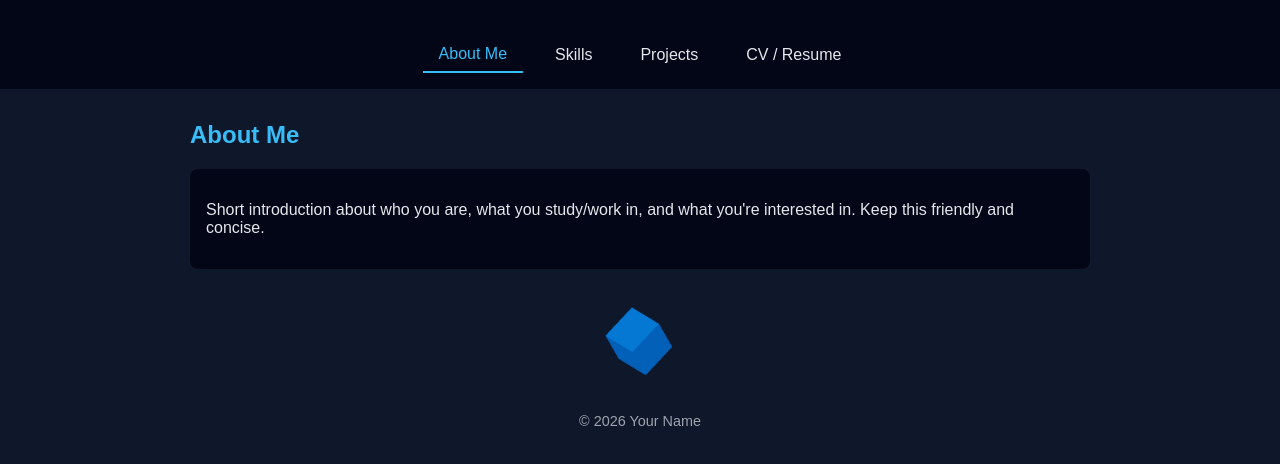
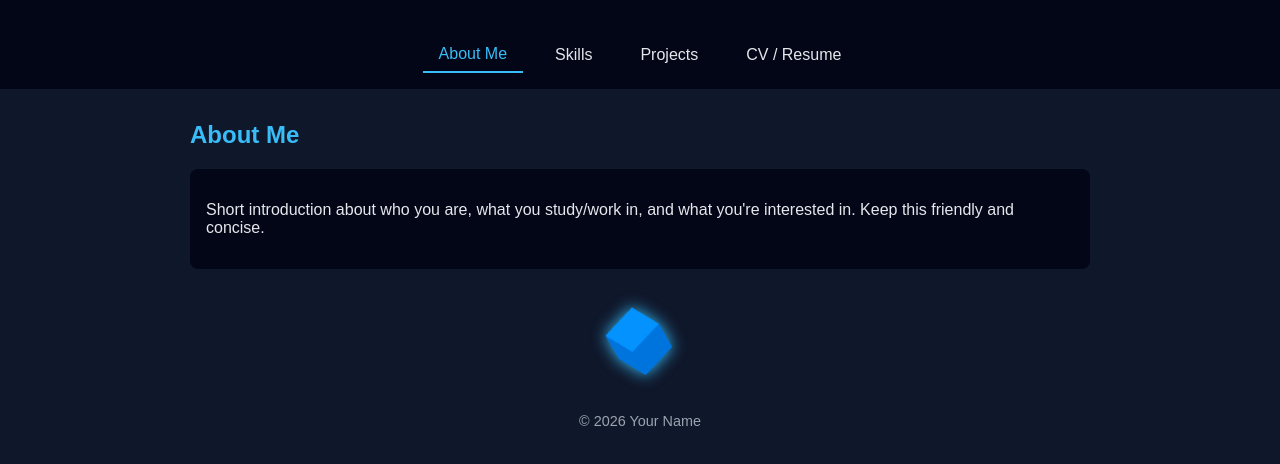
Before and after one commit to InstaLight/instalight.github.io, a plain HTML site: page index.html in a window 1280 px wide. Shown: the part 98-562 px from the top of the page. Drawn offline with Linux system fonts and the light colour scheme.

Commit message:
Update index.html

```diff
--- a/index.html
+++ b/index.html
@@ -78,7 +78,7 @@
 
 .cube-gif {
   width: 80px;
-  opacity: 0.8;
+  filter: drop-shadow(0 0 8px #38bdf8);
 }
   </style>
 </head>
```
